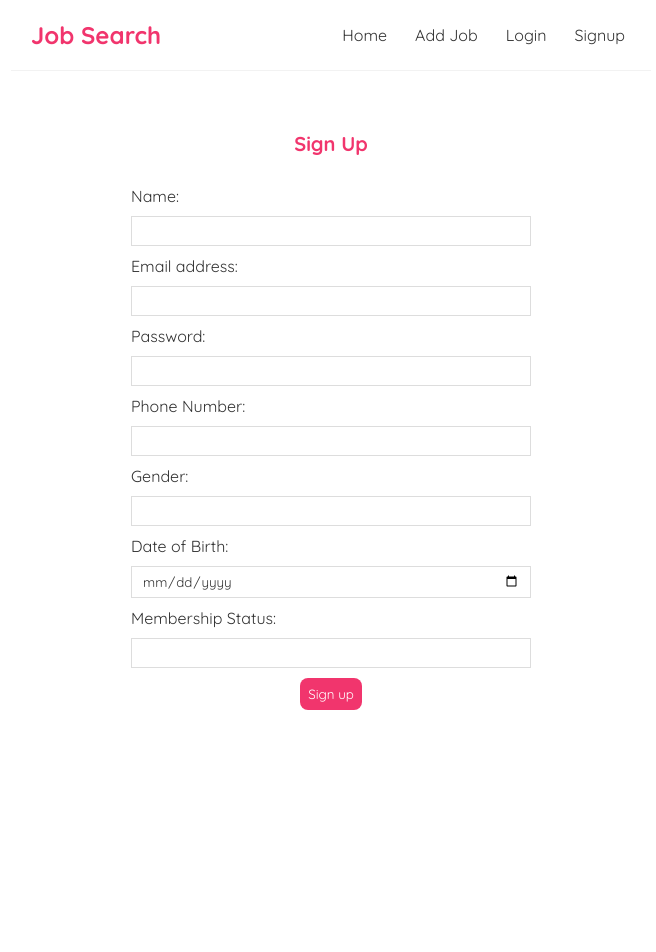
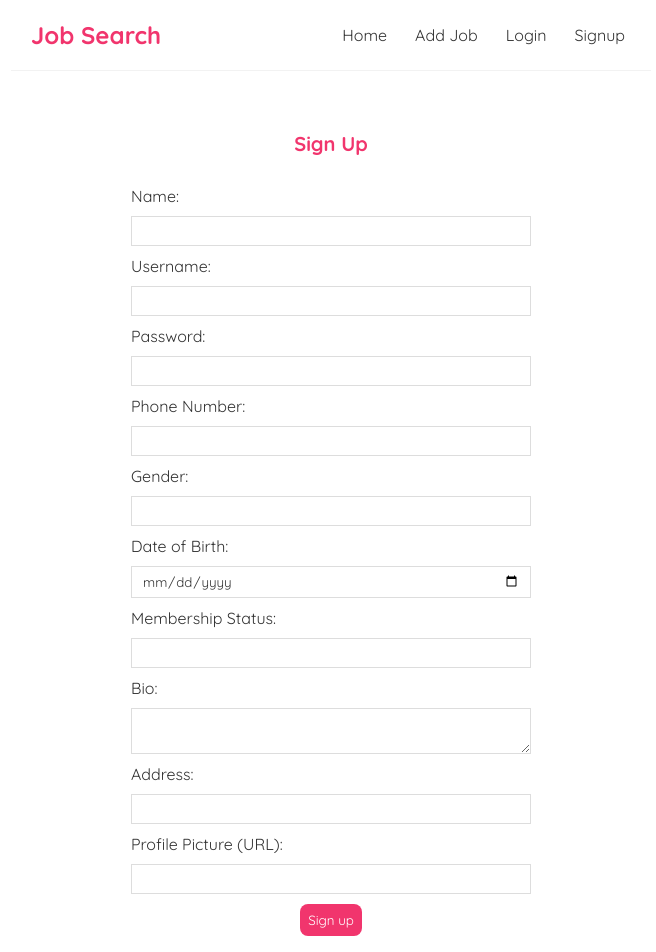
Before and after one commit to vernere/cm3, a React (Vite) app in the folder frontend/: page /signup in a window 1280 px wide. Shown: the top 952 px of the page, without its empty margins (309-965 px from the left). Before the commit the page ends 800 px from the top, so only its background shows below. Built offline with nearby package versions, Linux system fonts and the light colour scheme.

Commit message:
Frontend login and signup with authentication

```diff
--- a/frontend/src/pages/Login.jsx
+++ b/frontend/src/pages/Login.jsx
@@ -3,7 +3,7 @@ import { useNavigate } from "react-router-dom";
 
 const Login = ({ setIsAuthenticated }) => {
   const navigate = useNavigate();
-  const [email, setEmail] = useState("");
+  const [username, setUsername] = useState("");
   const [password, setPassword] = useState("");
   const [error, setError] = useState(null);
   const [isLoading, setIsLoading] = useState(false);
@@ -16,7 +16,7 @@ const Login = ({ setIsAuthenticated }) => {
     const response = await fetch("/api/users/login", {
       method: "POST",
       headers: { "Content-Type": "application/json" },
-      body: JSON.stringify({ email, password }),
+      body: JSON.stringify({ username, password }),
     });
 
     const user = await response.json();
@@ -37,18 +37,12 @@ const Login = ({ setIsAuthenticated }) => {
     <div className="create">
       <h2>Login</h2>
       <form onSubmit={handleFormSubmit}>
-        <label>Email address:</label>
-        <input
-          type="email"
-          value={email}
-          onChange={(e) => setEmail(e.target.value)}
-        />
+        <label>Username:</label>
+        <input type="text" value={username} onChange={(e) => setUsername(e.target.value)} required />
+
         <label>Password:</label>
-        <input
-          type="password"
-          value={password}
-          onChange={(e) => setPassword(e.target.value)}
-        />
+        <input type="password" value={password} onChange={(e) => setPassword(e.target.value)} required />
+
         {error && <p style={{ color: "red" }}>{error}</p>}
         <button disabled={isLoading}>{isLoading ? "Logging in..." : "Sign in"}</button>
       </form>
--- a/frontend/src/pages/Signup.jsx
+++ b/frontend/src/pages/Signup.jsx
@@ -4,12 +4,15 @@ import { useNavigate } from "react-router-dom";
 const Signup = ({ setIsAuthenticated }) => {
   const navigate = useNavigate();
   const [name, setName] = useState("");
-  const [email, setEmail] = useState("");
+  const [username, setUsername] = useState("");
   const [password, setPassword] = useState("");
   const [phoneNumber, setPhoneNumber] = useState("");
   const [gender, setGender] = useState("");
   const [dateOfBirth, setDateOfBirth] = useState("");
   const [membershipStatus, setMembershipStatus] = useState("");
+  const [bio, setBio] = useState("");
+  const [address, setAddress] = useState("");
+  const [profilePicture, setProfilePicture] = useState("");
   const [error, setError] = useState(null);
   const [isLoading, setIsLoading] = useState(false);
 
@@ -23,12 +26,15 @@ const Signup = ({ setIsAuthenticated }) => {
       headers: { "Content-Type": "application/json" },
       body: JSON.stringify({
         name,
-        email,
+        username,
         password,
         phone_number: phoneNumber,
         gender,
         date_of_birth: dateOfBirth,
         membership_status: membershipStatus,
+        bio,
+        address,
+        profile_picture: profilePicture,
       }),
     });
 
@@ -51,19 +57,35 @@ const Signup = ({ setIsAuthenticated }) => {
       <h2>Sign Up</h2>
       <form onSubmit={handleFormSubmit}>
         <label>Name:</label>
-        <input type="text" value={name} onChange={(e) => setName(e.target.value)} />
-        <label>Email address:</label>
-        <input type="email" value={email} onChange={(e) => setEmail(e.target.value)} />
+        <input type="text" value={name} onChange={(e) => setName(e.target.value)} required />
+
+        <label>Username:</label>
+        <input type="text" value={username} onChange={(e) => setUsername(e.target.value)} required />
+
         <label>Password:</label>
-        <input type="password" value={password} onChange={(e) => setPassword(e.target.value)} />
+        <input type="password" value={password} onChange={(e) => setPassword(e.target.value)} required />
+
         <label>Phone Number:</label>
-        <input type="text" value={phoneNumber} onChange={(e) => setPhoneNumber(e.target.value)} />
+        <input type="text" value={phoneNumber} onChange={(e) => setPhoneNumber(e.target.value)} required />
+
         <label>Gender:</label>
-        <input type="text" value={gender} onChange={(e) => setGender(e.target.value)} />
+        <input type="text" value={gender} onChange={(e) => setGender(e.target.value)} required />
+
         <label>Date of Birth:</label>
-        <input type="date" value={dateOfBirth} onChange={(e) => setDateOfBirth(e.target.value)} />
+        <input type="date" value={dateOfBirth} onChange={(e) => setDateOfBirth(e.target.value)} required />
+
         <label>Membership Status:</label>
-        <input type="text" value={membershipStatus} onChange={(e) => setMembershipStatus(e.target.value)} />
+        <input type="text" value={membershipStatus} onChange={(e) => setMembershipStatus(e.target.value)} required />
+
+        <label>Bio:</label>
+        <textarea value={bio} onChange={(e) => setBio(e.target.value)} />
+
+        <label>Address:</label>
+        <input type="text" value={address} onChange={(e) => setAddress(e.target.value)} required />
+
+        <label>Profile Picture (URL):</label>
+        <input type="text" value={profilePicture} onChange={(e) => setProfilePicture(e.target.value)} />
+
         {error && <p style={{ color: "red" }}>{error}</p>}
         <button disabled={isLoading}>{isLoading ? "Signing up..." : "Sign up"}</button>
       </form>
```
